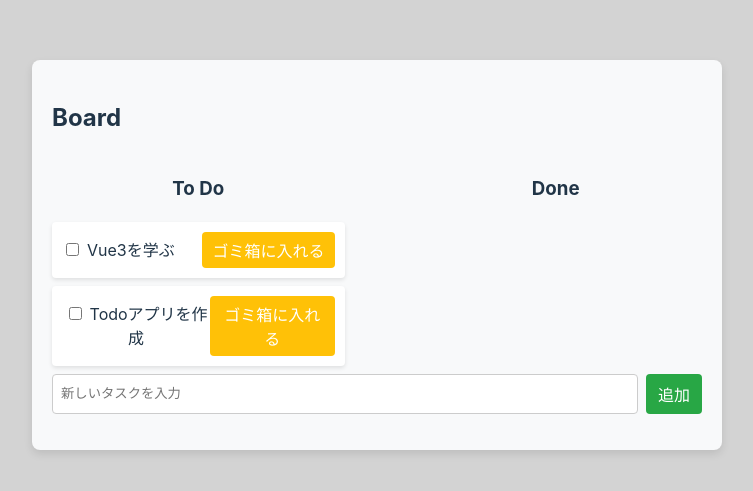
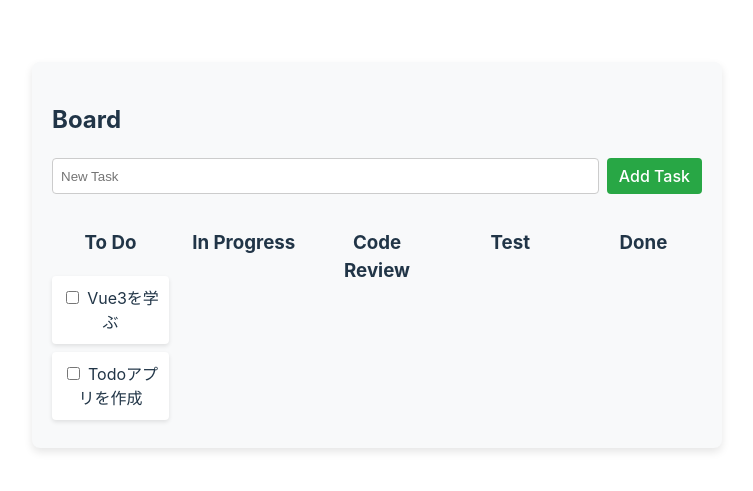
Before and after one commit to N-i-ke/vue-kanban, a Vue app: page / in a window 1280 px wide. Shown: the part 145-636 px from the top of the page, without its empty margins (263-1016 px from the left). Built offline with nearby package versions, Linux system fonts and the light colour scheme.

Commit message:
feat: 新しいカラムを追加

```diff
--- a/src/components/TodoApp.vue
+++ b/src/components/TodoApp.vue
@@ -1,6 +1,12 @@
 <template>
   <div class="todo-container">
     <h2 class="todo-title">Board</h2>
+    <!-- Input Container -->
+    <div class="input-container">
+      <input v-model="newTodo" @keyup.enter="addTodo" placeholder="New Task" />
+      <button class="add-btn" @click="addTodo">Add Task</button>
+    </div>
+
     <div class="kanban-board">
       <!-- Todo Column -->
       <div class="kanban-column">
@@ -12,79 +18,135 @@
           @end="drag=false"
           :key="todos"
         >
-          <template #item="{ element, index }">
+          <template #item="{ element }">
             <div class="todo-item" :key="element.text">
               <label>
                 <input type="checkbox" v-model="element.completed" class="checkbox" />
                 <span :class="{ completed: element.completed }">{{ element.text }}</span>
               </label>
-              <button class="trash-btn" @click="moveToTrash(index)">ゴミ箱に入れる</button>
             </div>
           </template>
         </draggable>
       </div>
 
-      <!-- Trash Column -->
+      <!-- In Progress Column -->
+      <div class="kanban-column">
+        <h3>In Progress</h3>
+        <draggable
+          v-model="inProgressTasks"
+          group="tasks"
+          @start="drag=true"
+          @end="drag=false"
+          :key="inProgressTasks"
+        >
+          <template #item="{ element }">
+            <div class="todo-item" :key="element.text">
+              <label>
+                <input type="checkbox" v-model="element.completed" class="checkbox" />
+                <span :class="{ completed: element.completed }">{{ element.text }}</span>
+              </label>
+            </div>
+          </template>
+        </draggable>
+      </div>
+
+      <!-- Code Review Column -->
+      <div class="kanban-column">
+        <h3>Code Review</h3>
+        <draggable
+          v-model="codeReviewTasks"
+          group="tasks"
+          @start="drag=true"
+          @end="drag=false"
+          :key="codeReviewTasks"
+        >
+          <template #item="{ element }">
+            <div class="todo-item" :key="element.text">
+              <label>
+                <input type="checkbox" v-model="element.completed" class="checkbox" />
+                <span :class="{ completed: element.completed }">{{ element.text }}</span>
+              </label>
+            </div>
+          </template>
+        </draggable>
+      </div>
+
+      <!-- Test Column -->
+      <div class="kanban-column">
+        <h3>Test</h3>
+        <draggable
+          v-model="testTasks"
+          group="tasks"
+          @start="drag=true"
+          @end="drag=false"
+          :key="testTasks"
+        >
+          <template #item="{ element }">
+            <div class="todo-item" :key="element.text">
+              <label>
+                <input type="checkbox" v-model="element.completed" class="checkbox" />
+                <span :class="{ completed: element.completed }">{{ element.text }}</span>
+              </label>
+            </div>
+          </template>
+        </draggable>
+      </div>
+
+      <!-- Done Column -->
       <div class="kanban-column">
         <h3>Done</h3>
         <draggable
-          v-model="trash"
+          v-model="doneTasks"
           group="tasks"
           @start="drag=true"
           @end="drag=false"
-          :key="trash"
+          :key="doneTasks"
         >
-          <template #item="{ element, index }">
-            <div class="trash-item" :key="element.text">
-              <span>{{ element.text }}</span>
-              <button class="restore-btn" @click="restoreFromTrash(index)">復元</button>
+          <template #item="{ element }">
+            <div class="todo-item" :key="element.text">
+              <label>
+                <input type="checkbox" v-model="element.completed" class="checkbox" />
+                <span :class="{ completed: element.completed }">{{ element.text }}</span>
+              </label>
             </div>
           </template>
         </draggable>
       </div>
     </div>
-
-    <!-- Input Container -->
-    <div class="input-container">
-      <input v-model="newTodo" @keyup.enter="addTodo" placeholder="新しいタスクを入力" />
-      <button class="add-btn" @click="addTodo">追加</button>
-    </div>
   </div>
 </template>
 
 <script setup>
-import { ref, onMounted } from 'vue';
+import { ref } from 'vue';
 import draggable from 'vuedraggable';
 
+// Tasks
 const todos = ref([
   { text: 'Vue3を学ぶ', completed: false },
   { text: 'Todoアプリを作成', completed: false },
 ]);
 
-const trash = ref([]);
+// In Progress Tasks
+const inProgressTasks = ref([]);
+
+// Code Review Tasks
+const codeReviewTasks = ref([]);
+
+// Test Tasks
+const testTasks = ref([]);
+
+// Done Tasks
+const doneTasks = ref([]);
 const newTodo = ref('');
 const drag = ref(false);
 
+// Add new task
 const addTodo = () => {
   if (newTodo.value.trim() !== '') {
     todos.value.push({ text: newTodo.value, completed: false });
     newTodo.value = '';
   }
 };
-
-const moveToTrash = (index) => {
-  trash.value.push(todos.value[index]);
-  todos.value.splice(index, 1);
-};
-
-const restoreFromTrash = (index) => {
-  todos.value.push(trash.value[index]);
-  trash.value.splice(index, 1);
-};
-
-onMounted(() => {
-  document.body.style.background = "#d3d3d3";
-});
 </script>
 
 <style scoped>
@@ -107,7 +169,7 @@ onMounted(() => {
 }
 
 .kanban-column {
-  width: 45%;
+  width: 18%;
 }
 
 .input-container {
@@ -141,7 +203,7 @@ ul {
   padding: 0;
 }
 
-.todo-item, .trash-item {
+.todo-item {
   display: flex;
   align-items: center;
   justify-content: space-between;
@@ -160,30 +222,4 @@ ul {
 .checkbox {
   margin-right: 8px;
 }
-
-.trash-btn {
-  background: #ffc107;
-  color: white;
-  border: none;
-  padding: 6px 10px;
-  border-radius: 4px;
-  cursor: pointer;
-}
-
-.trash-btn:hover {
-  background: #e0a800;
-}
-
-.restore-btn {
-  background: #17a2b8;
-  color: white;
-  border: none;
-  padding: 6px 10px;
-  border-radius: 4px;
-  cursor: pointer;
-}
-
-.restore-btn:hover {
-  background: #138496;
-}
 </style>
```
